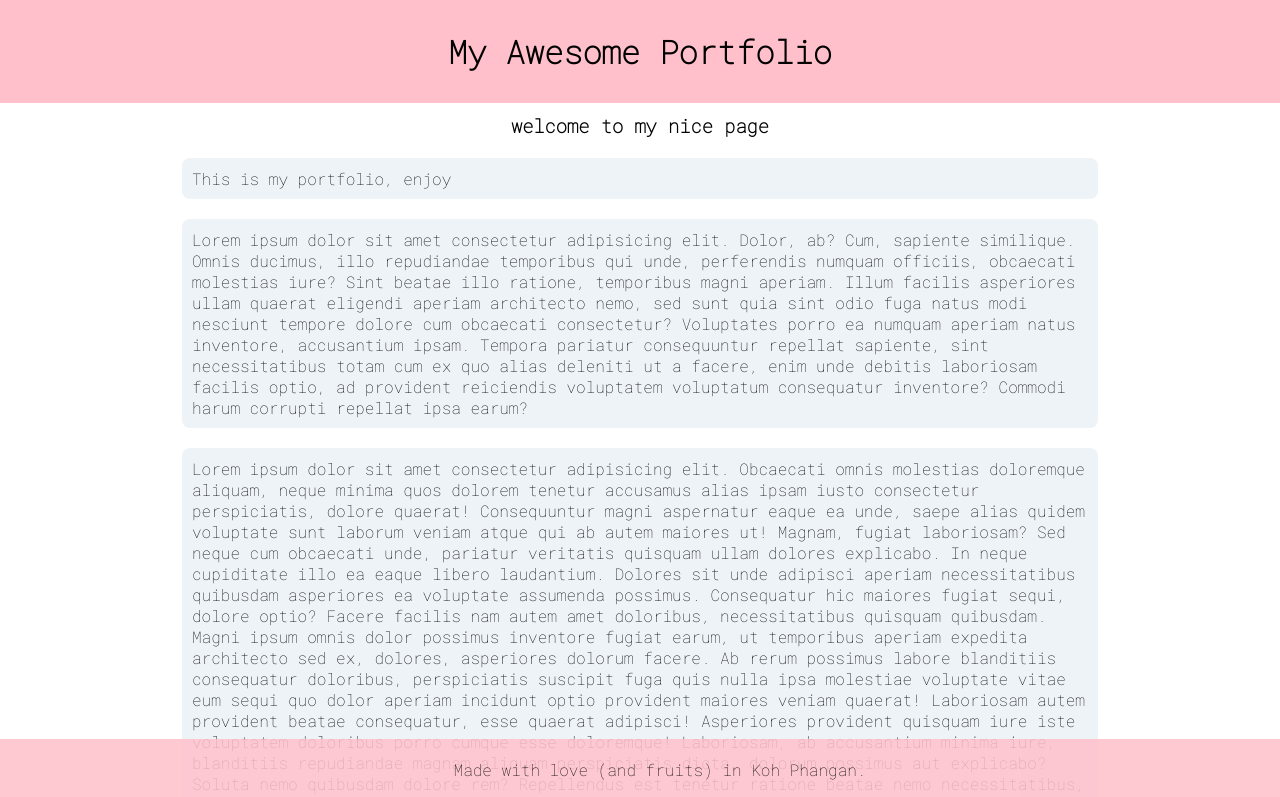
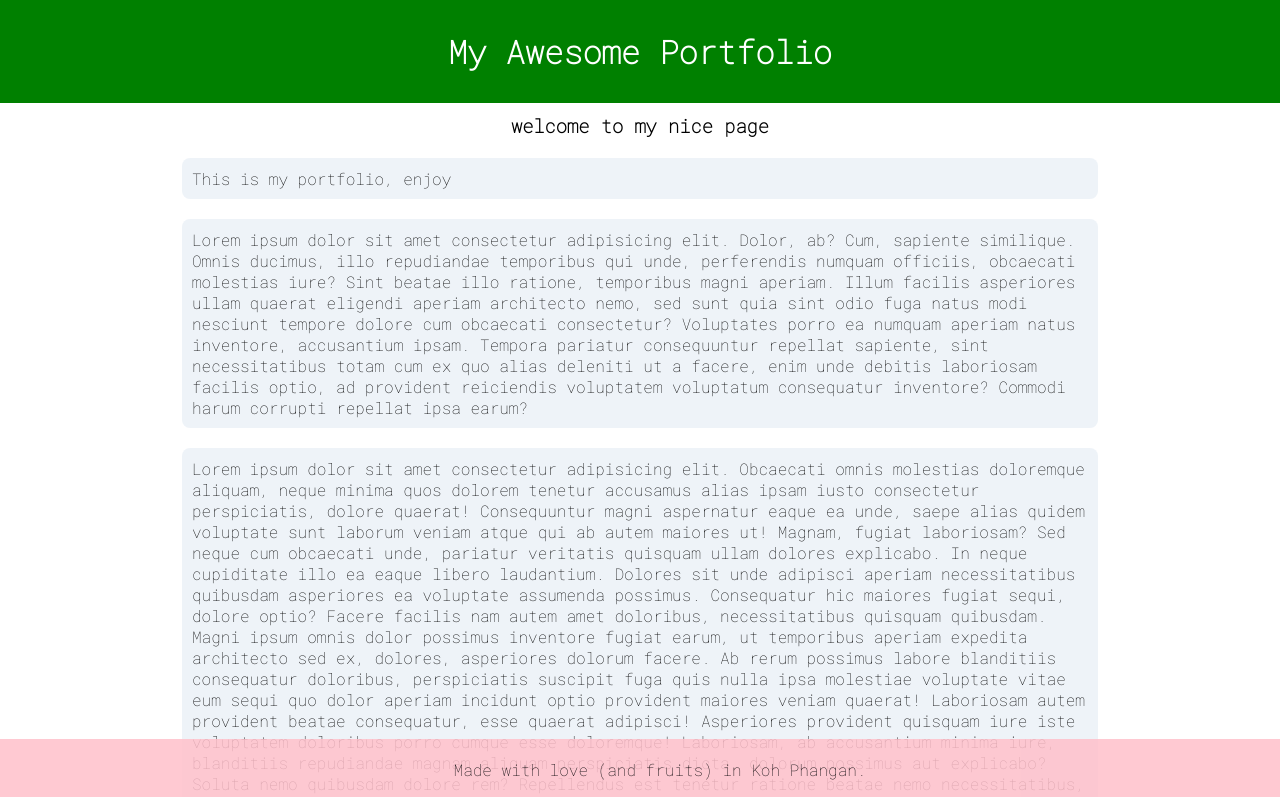
Before and after one commit to Pvag/myportfolio, a plain HTML site: page index.html in a window 1280 px wide. Shown: the top 797 px of the page. Drawn offline with Linux system fonts and the light colour scheme.

Commit message:
change title background and color

```diff
--- a/style.css
+++ b/style.css
@@ -7,7 +7,8 @@
 }
 
 h1 {
-    background-color: pink;
+    background-color: green;
+    color: white;
     text-align: center;
     padding: 30px;
     font-weight: bolder;
```
